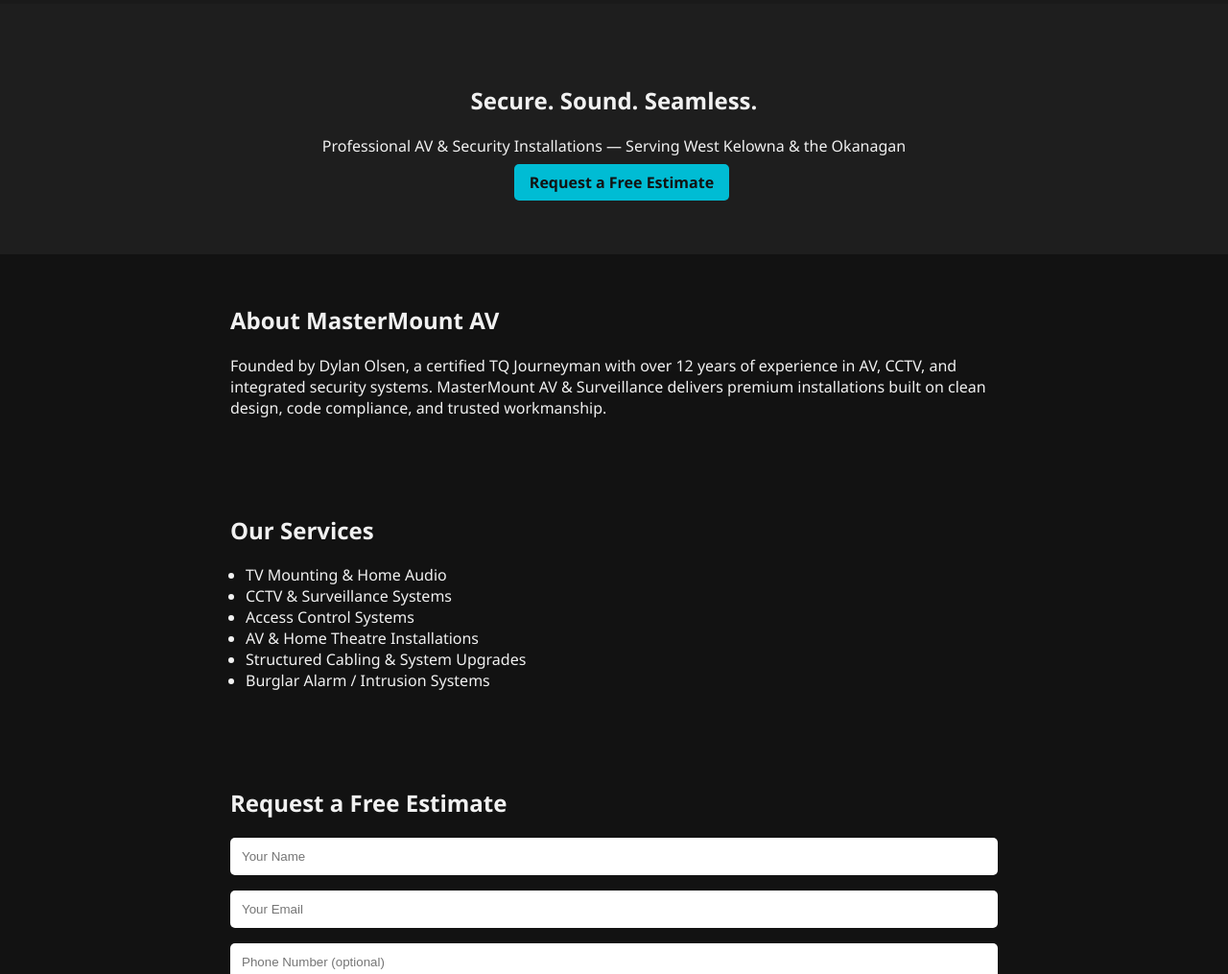
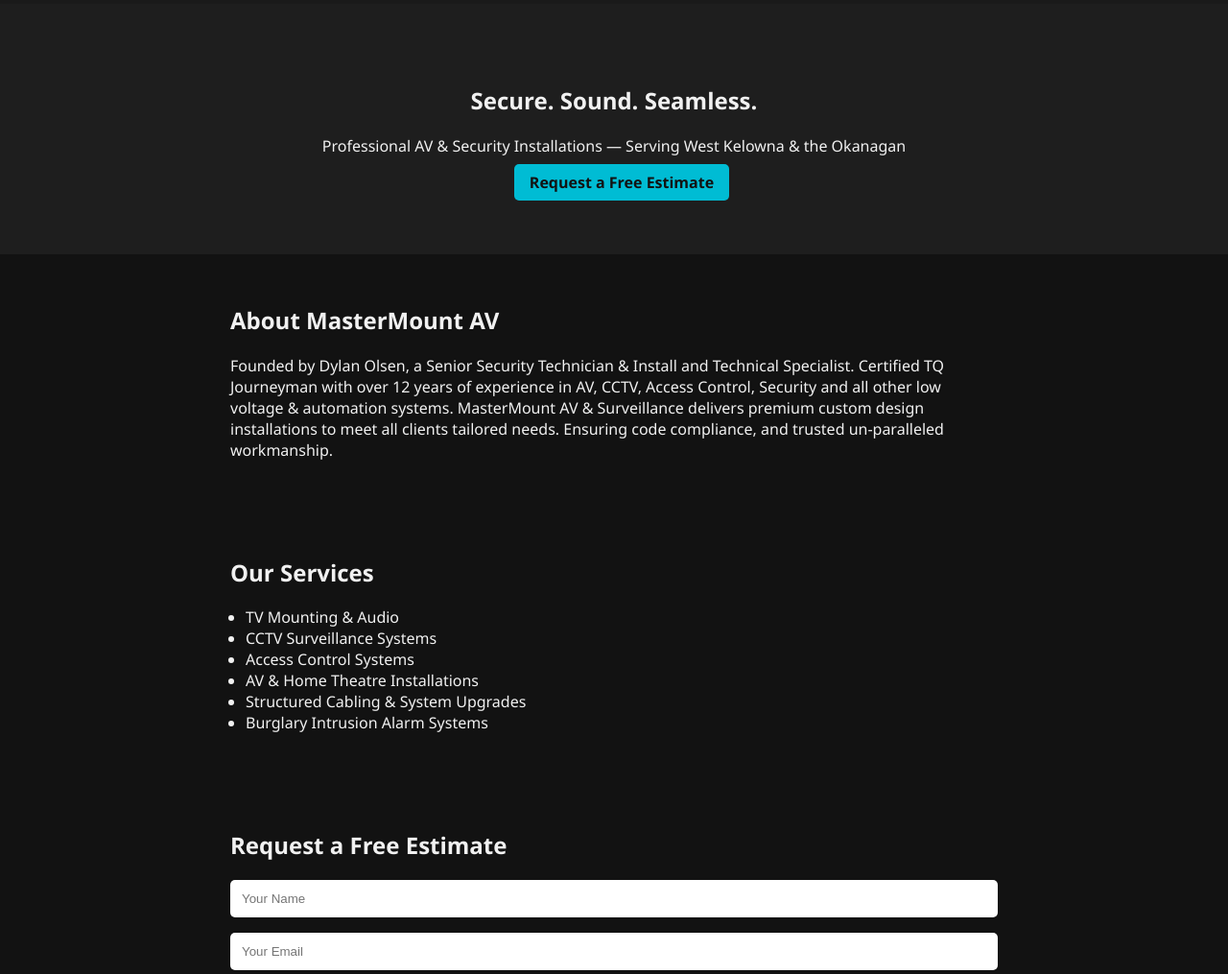
Before and after one commit to dylanolsen1992/mastermount-site, a plain HTML site: page index.html in a window 1280 px wide. Shown: the part 82-1097 px from the top of the page at 96% size. Drawn offline with Linux system fonts and the light colour scheme.

Commit message:
Update index.html

```diff
--- a/index.html
+++ b/index.html
@@ -20,8 +20,8 @@
               <li><a href="#">Access Control</a></li>
               <li><a href="#">AV & Home Theatre</a></li>
               <li><a href="#">TV Mounting</a></li>
-              <li><a href="#">CCTV Systems</a></li>
-              <li><a href="#">Burglar Alarm / Intrusion</a></li>
+              <li><a href="#">CCTV</a></li>
+              <li><a href="#">Burglary Intrusion Alarms</a></li>
             </ul>
           </li>
           <li class="dropdown">
@@ -50,18 +50,18 @@
 
   <section id="about">
     <h2>About MasterMount AV</h2>
-    <p>Founded by Dylan Olsen, a certified TQ Journeyman with over 12 years of experience in AV, CCTV, and integrated security systems. MasterMount AV & Surveillance delivers premium installations built on clean design, code compliance, and trusted workmanship.</p>
+    <p>Founded by Dylan Olsen, a Senior Security Technician & Install and Technical Specialist. Certified TQ Journeyman with over 12 years of experience in AV, CCTV, Access Control, Security and all other low voltage & automation systems. MasterMount AV & Surveillance delivers premium custom design installations to meet all clients tailored needs. Ensuring code compliance, and trusted un-paralleled workmanship.</p>
   </section>
 
   <section id="services">
     <h2>Our Services</h2>
     <ul class="service-list">
-      <li>TV Mounting & Home Audio</li>
-      <li>CCTV & Surveillance Systems</li>
+      <li>TV Mounting & Audio</li>
+      <li>CCTV  Surveillance Systems</li>
       <li>Access Control Systems</li>
       <li>AV & Home Theatre Installations</li>
       <li>Structured Cabling & System Upgrades</li>
-      <li>Burglar Alarm / Intrusion Systems</li>
+      <li>Burglary Intrusion Alarm Systems</li>
     </ul>
   </section>
 
```
